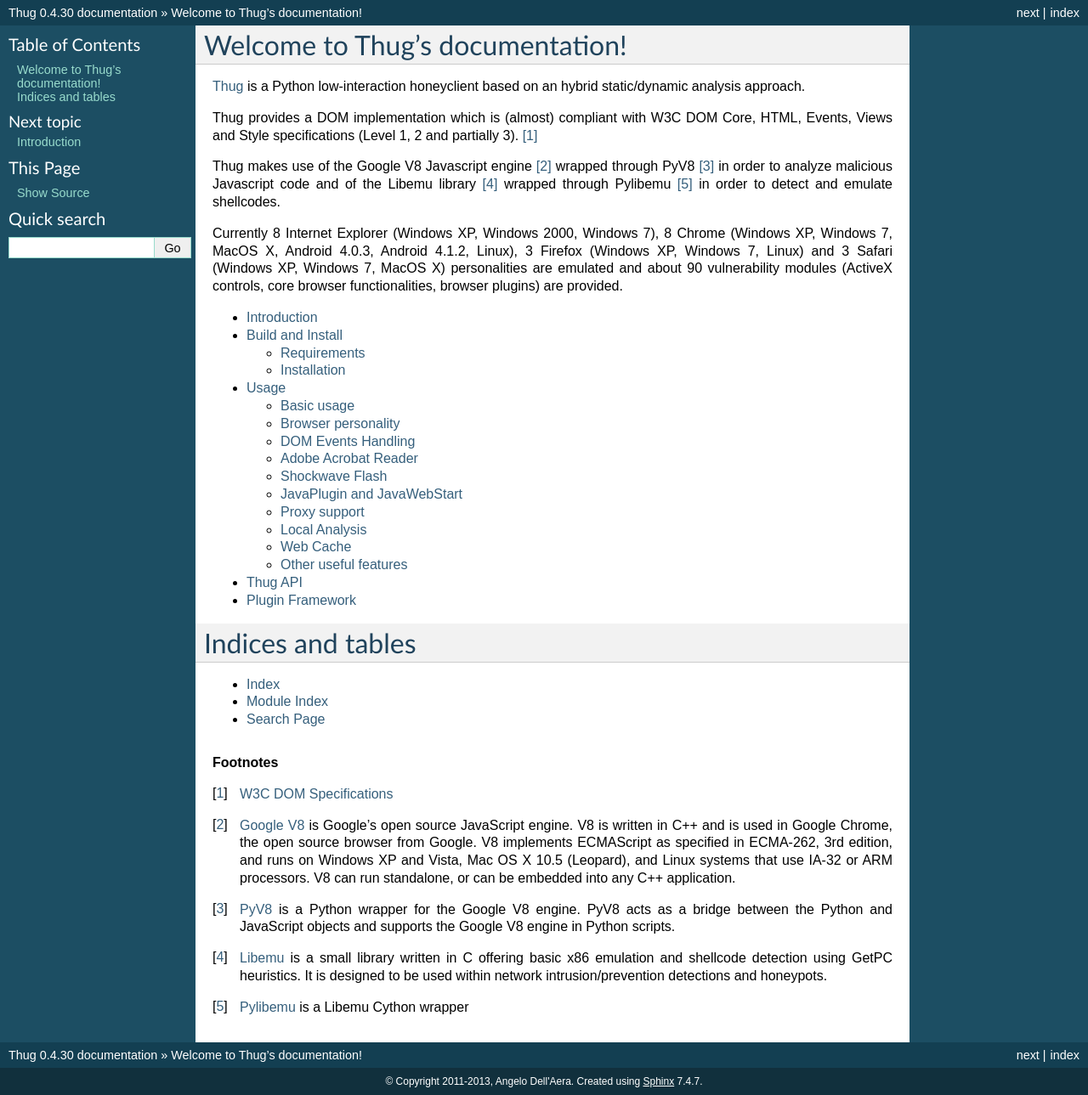
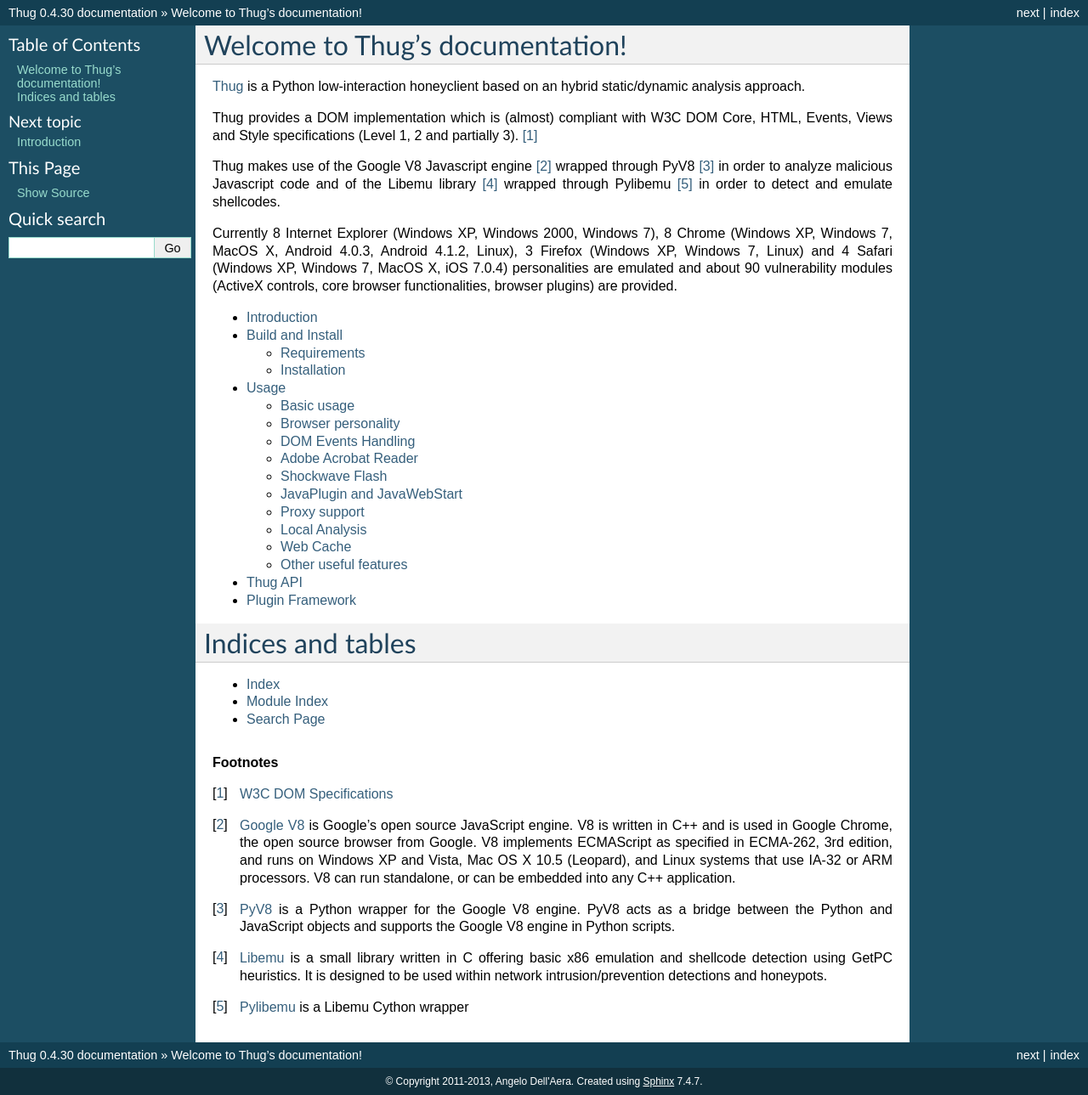
Before and after one commit to buffer/thug, a Sphinx documentation site: the page built from doc/source/index.rst, in a window 1280 px wide. Shown: the whole page at 85% size. Built offline with Sphinx 7.4.7, drawn with Linux system fonts in a browser that asks for light colours.

Commit message:
Updated documentation

```diff
--- a/doc/source/index.rst
+++ b/doc/source/index.rst
@@ -18,8 +18,8 @@
 
 Currently 8 Internet Explorer (Windows XP, Windows 2000, Windows 7), 8 Chrome (Windows XP,
 Windows 7, MacOS X, Android 4.0.3, Android 4.1.2, Linux), 3 Firefox (Windows XP, Windows 7, Linux)
-and 3 Safari (Windows XP, Windows 7, MacOS X) personalities are emulated and about 90 vulnerability
-modules (ActiveX controls, core browser functionalities, browser plugins) are provided.
+and 4 Safari (Windows XP, Windows 7, MacOS X, iOS 7.0.4) personalities are emulated and about 90
+vulnerability modules (ActiveX controls, core browser functionalities, browser plugins) are provided.
 
 .. toctree::
    :maxdepth: 2
--- a/doc/source/usage.rst
+++ b/doc/source/usage.rst
@@ -82,6 +82,7 @@
             linuxchrome26           Chrome 26.0.1410.19     (Linux)
             linuxchrome30           Chrome 30.0.1599.15     (Linux)
             linuxfirefox19          Firefox 19.0            (Linux)
+            ipadsafari7             Safari 7.0              (iPad, iOS 7.0.4)
 
 
 Let's start with a first basic real-world example: a Blackhole exploit kit.
```
